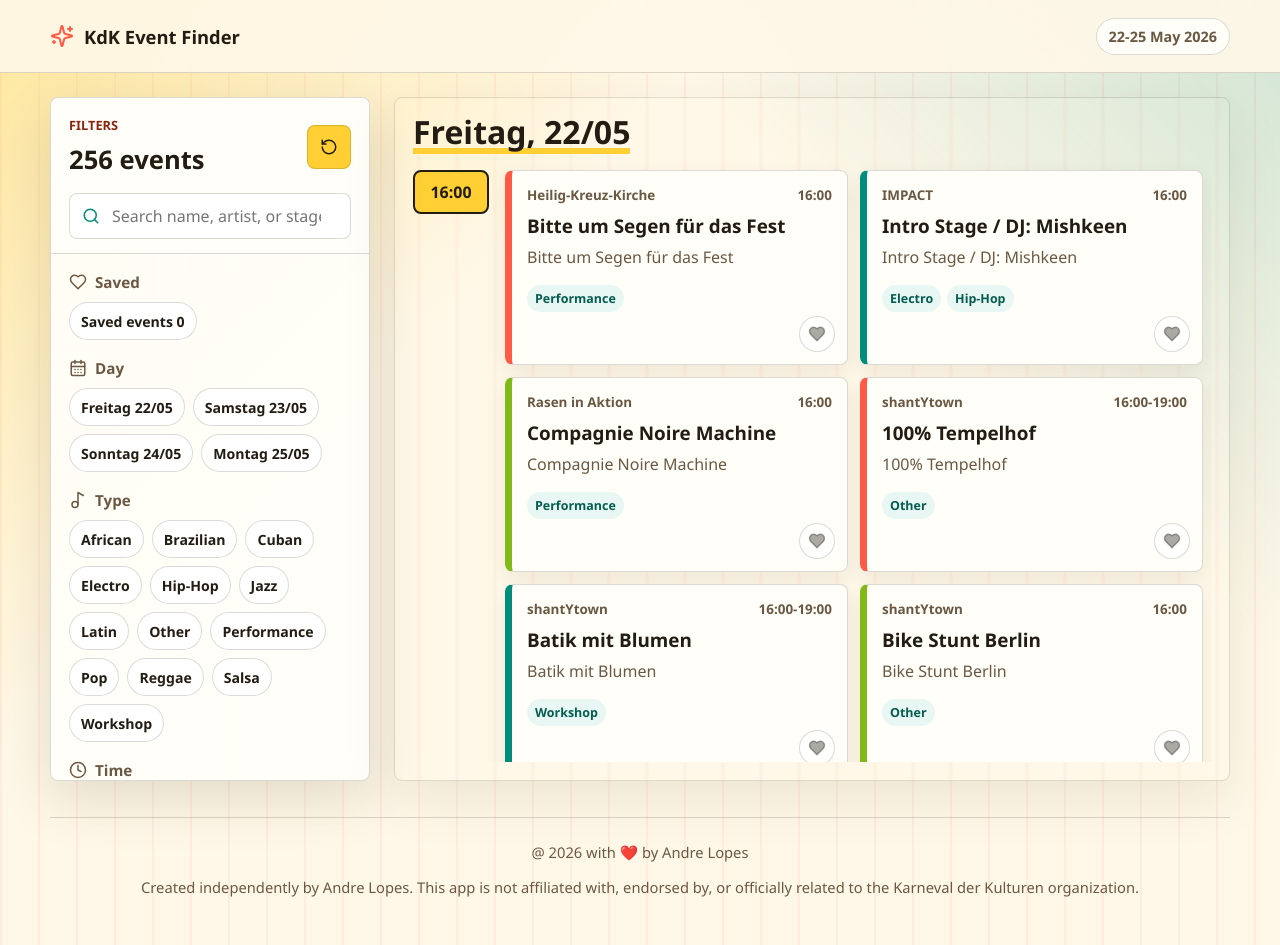
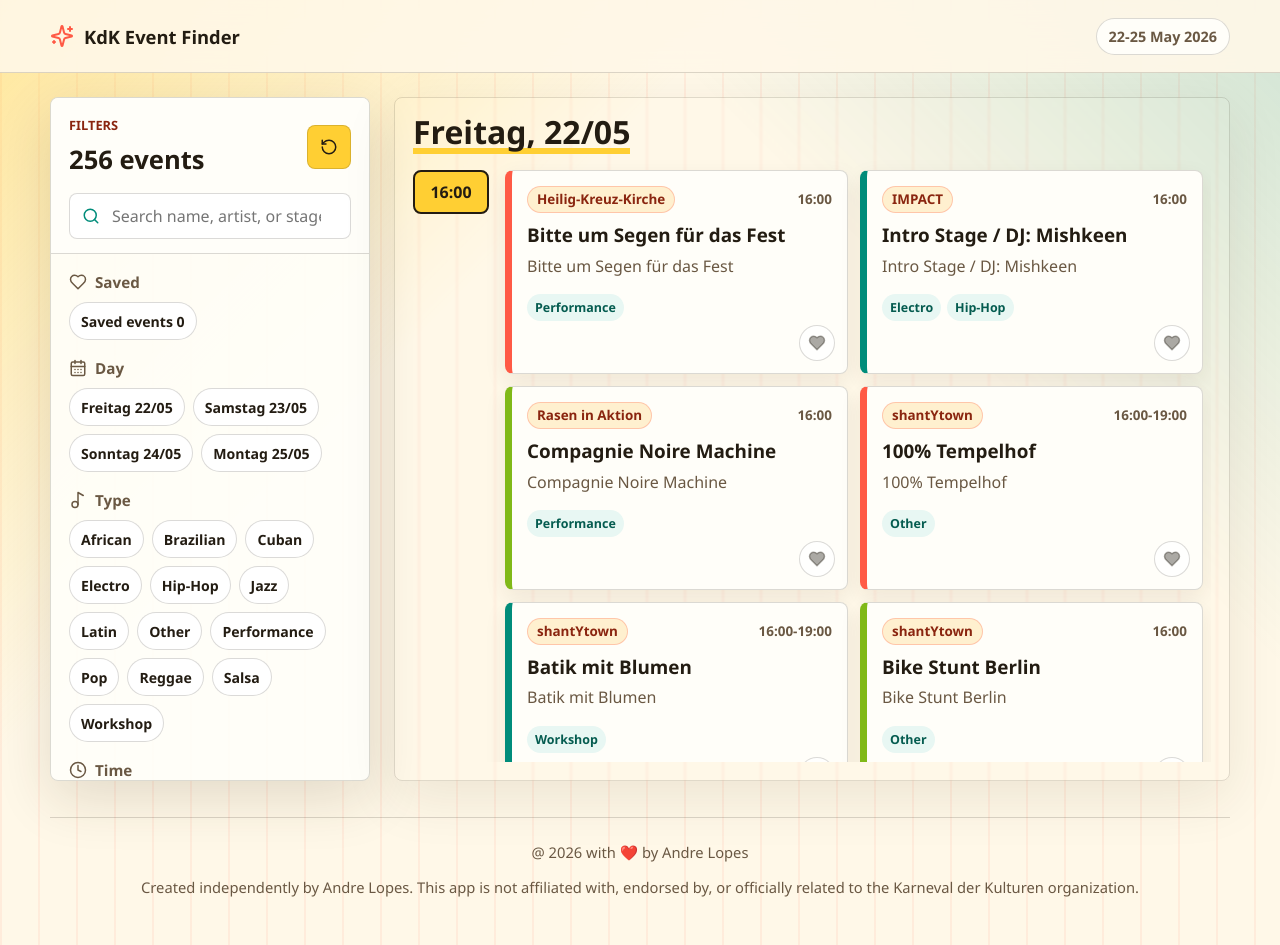
Before and after one commit to alopes2/kdk-event-finder, a React (Vite) app: page / in a window 1280 px wide. Built offline with nearby package versions, Linux system fonts and the light colour scheme.

Commit message:
Improve stage reading

```diff
--- a/src/components/EventCard.tsx
+++ b/src/components/EventCard.tsx
@@ -20,7 +20,7 @@ export function EventCard({ event, saved, onToggleSaved }: EventCardProps) {
         <Heart size={18} fill="currentColor" aria-hidden="true" />
       </button>
       <div className="event-card__topline">
-        <span>{event.stage}</span>
+        <span className="stage-chip">{event.stage}</span>
         {event.endTime ? <span>{event.time}-{event.endTime}</span> : <span>{event.time}</span>}
       </div>
       <h3>{event.name}</h3>
--- a/src/styles.css
+++ b/src/styles.css
@@ -381,13 +381,25 @@ p {
 
 .event-card__topline {
   display: flex;
-  align-items: flex-start;
+  align-items: center;
   justify-content: space-between;
   gap: 10px;
   margin-bottom: 12px;
   color: var(--muted);
   font-size: 0.84rem;
   font-weight: 900;
+}
+
+.stage-chip {
+  display: inline-flex;
+  align-items: center;
+  max-width: min(100%, 210px);
+  border: 1px solid rgba(255, 90, 69, 0.28);
+  border-radius: 999px;
+  padding: 5px 9px;
+  background: #fff0cf;
+  color: #8a250f;
+  line-height: 1.1;
 }
 
 .save-button {
```
